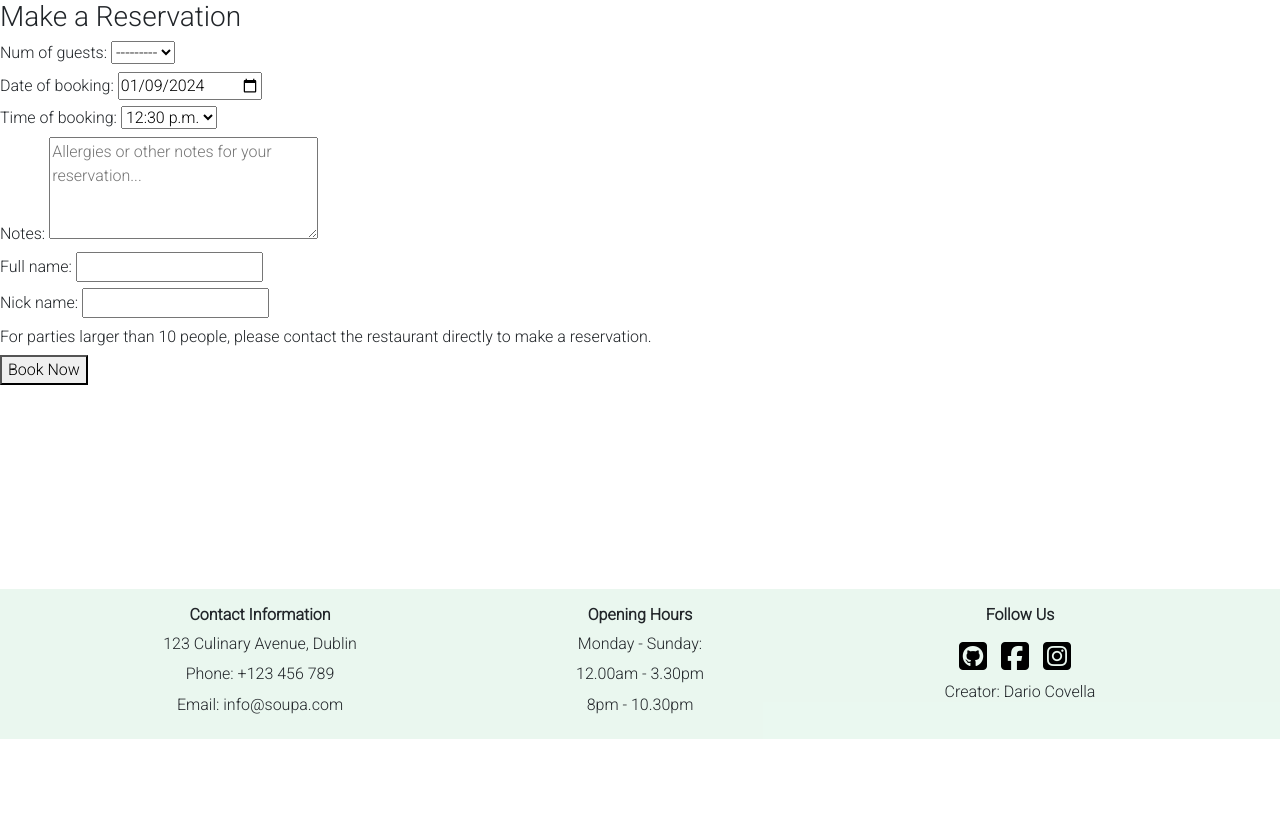
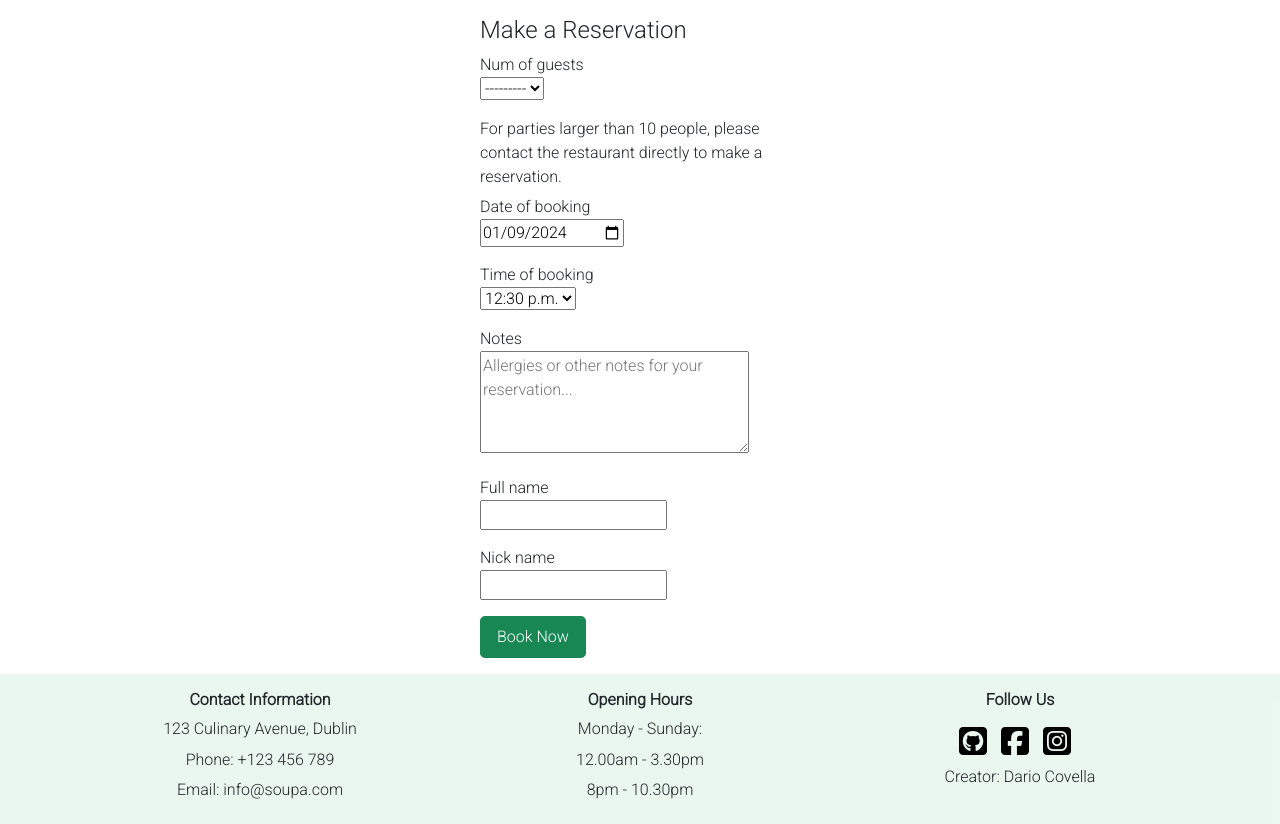
Before and after one commit to Darioc18/PP4-restaurant-booking-system, a Django app: page /booking/ in a window 1280 px wide. Shown: the part 61-885 px from the top of the page. Before the commit the page ends 800 px from the top, so only its background shows below. Run offline with Django 4.2, Linux system fonts and the light colour scheme; some libraries are stand-ins or nearby versions.

Commit message:
Tidy up base.html and booking.html

```diff
--- a/templates/base.html
+++ b/templates/base.html
@@ -81,12 +81,6 @@
             {% endif %}
         </div>
 
-
-        <!-- {% if user.is_authenticated %}
-        <p class="text-end m-3">You are logged in as {{ user }}</p>
-        {% else %}
-        <p class="text-end m-3">You are not logged in</p>
-        {% endif %} -->
         {% block content %}
         <!-- Content Goes here -->
         {% endblock content %}
@@ -133,7 +127,7 @@
             if (messagesDj) {
             messagesDj.style.display = 'none';
         }
-        }, 3000);
+        }, 6000);
     </script>
 </body>
 
--- a/templates/booking.html
+++ b/templates/booking.html
@@ -1,11 +1,52 @@
 {% extends 'base.html' %}
+{% load static %}
 
 {% block content %}
-<h3>Make a Reservation</h3>
-<form method="post" action="{% url 'booking' %}">
-{% csrf_token %}
-{{ form.as_p }}
-<p>For parties larger than 10 people, please contact the restaurant directly to make a reservation.</p>
-<button type="submit">Book Now</button>
-</form>
+<div class="col-md-3 mx-auto mt-3">
+    <h4>Make a Reservation</h4>
+    <form method="post" action="{% url 'booking' %}">
+        {% csrf_token %}
+
+        <div class="mb-3">
+            <label for="{{ form.num_of_guests.id_for_label }}">{{ form.num_of_guests.label }}</label>
+            <br>
+            {{ form.num_of_guests }}
+        </div>
+
+        <p>For parties larger than 10 people, please contact the restaurant directly to make a reservation.</p>
+
+        <div class="mb-3">
+            <label for="{{ form.date_of_booking.id_for_label }}">{{ form.date_of_booking.label }}</label>
+            <br>
+            {{ form.date_of_booking }}
+        </div>
+
+        <div class="mb-3">
+            <label for="{{ form.time_of_booking.id_for_label }}">{{ form.time_of_booking.label }}</label>
+            <br>
+            {{ form.time_of_booking }}
+        </div>
+
+        <div class="mb-3">
+            <label for="{{ form.notes.id_for_label }}">{{ form.notes.label }}</label>
+            <br>
+            {{ form.notes }}
+        </div>
+
+        <div class="mb-3">
+            <label for="{{ form.full_name.id_for_label }}">{{ form.full_name.label }}</label>
+            <br>
+            {{ form.full_name }}
+        </div>
+
+        <div class="mb-3">
+            <label for="{{ form.nick_name.id_for_label }}">{{ form.nick_name.label }}</label>
+            <br>
+            {{ form.nick_name }}
+        </div>
+
+    <button class="btn btn-success mb-3 btn-lg" type="submit">Book Now</button>
+    </form>
+</div>
+
 {% endblock %}
```
